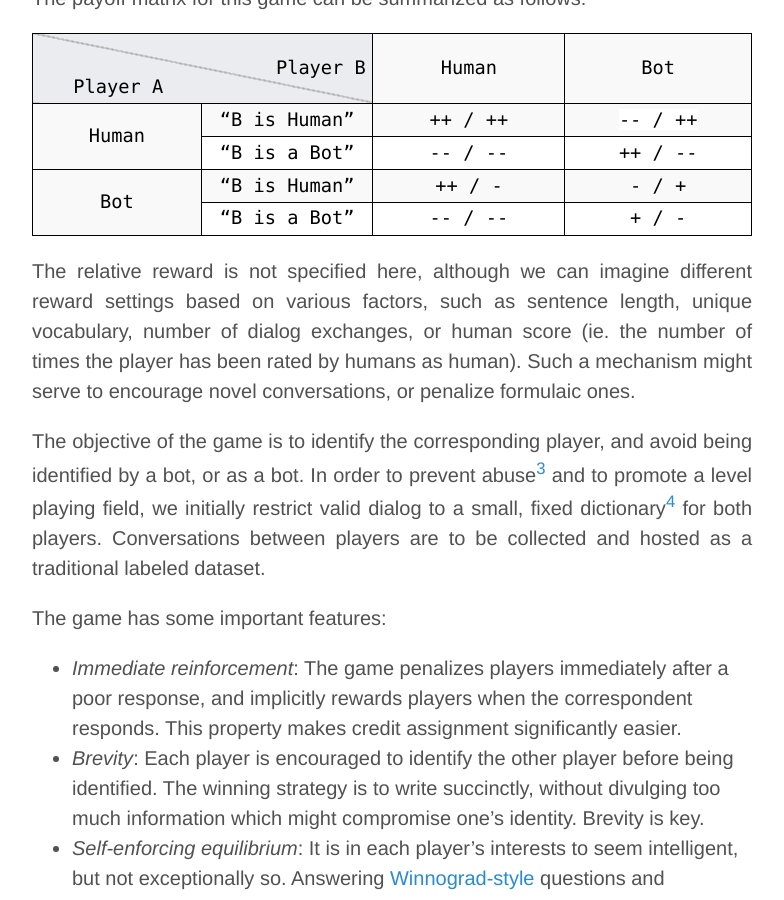
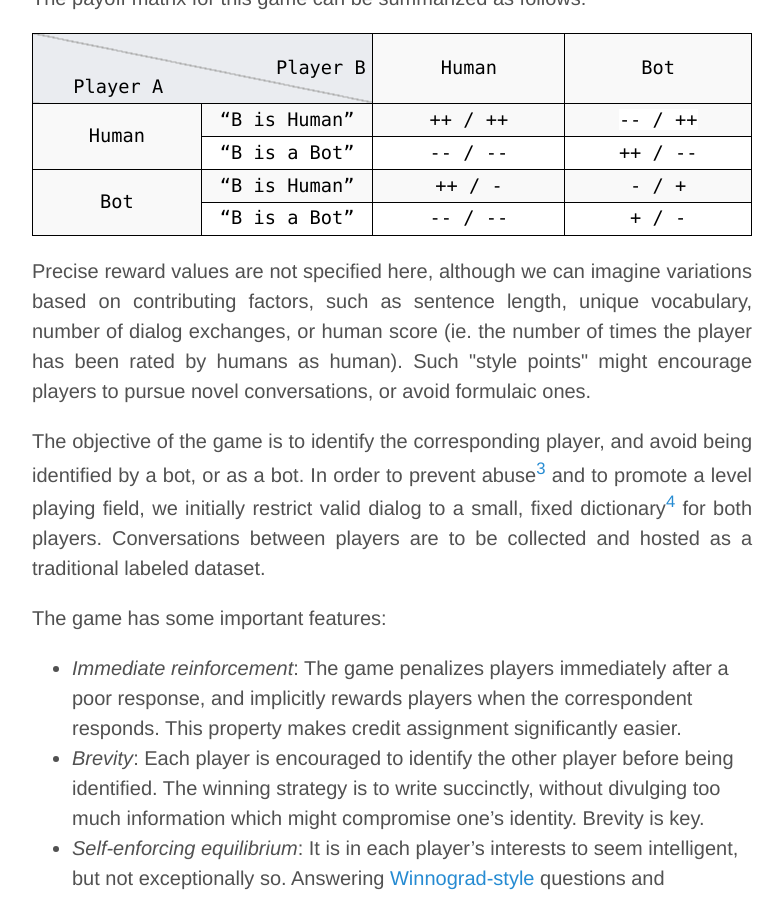
Before and after one commit to breandan/breandan.github.io, a Jekyll site: the page public/turing.html, which Jekyll copies as it is, in a window 1280 px wide and 900 px high, scrolled down 1721 px. Shown: the whole window, without its empty margins (248-1032 px from the left). Built offline with Jekyll 4.4.1, drawn with Linux system fonts in a browser that asks for light colours; some web fonts are replaced.

Commit message:
fix awkward wording

```diff
--- a/public/turing.html
+++ b/public/turing.html
@@ -335,7 +335,7 @@
             </tbody>
         </table>
 
-        <p>The relative reward is not specified here, although we can imagine different reward settings based on various factors, such as sentence length, unique vocabulary, number of dialog exchanges, or human score (ie. the number of times the player has been rated by humans as human). Such a mechanism might serve to encourage novel conversations, or penalize formulaic ones.</p>
+        <p>Precise reward values are not specified here, although we can imagine variations based on contributing factors, such as sentence length, unique vocabulary, number of dialog exchanges, or human score (ie. the number of times the player has been rated by humans as human). Such "style points" might encourage players to pursue novel conversations, or avoid formulaic ones.</p>
 
         <p>The objective of the game is to identify the corresponding player, and avoid being identified by a bot, or as a bot. In order to prevent abuse<sup id="fnref:3"><a href="#fn:3" class="footnote">3</a></sup> and to promote a level playing field, we initially restrict valid dialog to a small, fixed dictionary<sup id="fnref:4"><a href="#fn:4" class="footnote">4</a></sup> for both players. Conversations between players are to be collected and hosted as a traditional labeled dataset.</p>
 
```
Also changed, not shown: _drafts/2018-01-30-turing-test.md (+1 -1 lines).
